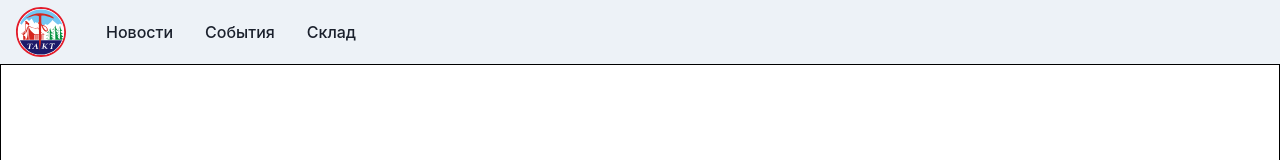
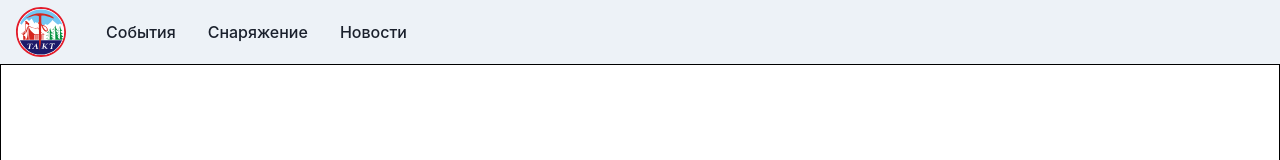
Before and after one commit to takttusur/frontend, a React (Vite) app: page / in a window 1280 px wide. Shown: the top 160 px of the page. Built offline with nearby package versions, Linux system fonts and the light colour scheme.

Commit message:
Moved components to components folder, fixed dependency versions, small refactoring

```diff
--- a/src/App.tsx
+++ b/src/App.tsx
@@ -1,26 +1,23 @@
-import { lazy } from 'react';
 import './App.css';
-
-import MainMenu from './MainMenu';
-import CurrentEvents from './CurrentEvents';
-import WallpaperCarousel from './WallpaperCarousel';
-import Equipment from './Equipment';
-import Footer from './Footer';
-
-const News = lazy(() => import( './News' ));
+import MainMenu, {EQUIPMENT_SECTION, NEWS_SECTION, EVENTS_SECTION} from "./components/Navigation/MainMenu";
+import WallpaperCarousel from "./components/WallpaperCarousel";
+import CurrentEvents from "./components/CurrentEvents";
+import Equipment from "./components/Equipment";
+import News from "./components/News";
+import Footer from "./components/Footer";
 
 export default function App() {
-  return (
-    <>
-      <MainMenu />
-      <WallpaperCarousel />
-      <a id='События' />
-      <CurrentEvents />
-      <a id='Склад' />
-      <Equipment />
-      <a id='Новости' />
-      <News />
-      <Footer />
-    </>
-  );
+    return (
+        <>
+            <MainMenu/>
+            <WallpaperCarousel/>
+            <a id={EVENTS_SECTION}/>
+            <CurrentEvents/>
+            <a id={EQUIPMENT_SECTION}/>
+            <Equipment/>
+            <a id={NEWS_SECTION}/>
+            <News/>
+            <Footer/>
+        </>
+    );
 }
--- a/src/MainMenu.tsx
+++ /dev/null
@@ -1,64 +0,0 @@
-import { Image, Flex, Box, IconButton, Stack, useColorModeValue, HStack, useDisclosure } from '@chakra-ui/react';
-import taktLogo from './assets/takt.svg';
-import { HamburgerIcon, CloseIcon } from '@chakra-ui/icons';
-
-interface Props {
-  children: string;
-}
-
-const NavLink = (props: Props) => {
-  return (
-    <Box
-        as="a"
-        px={2}
-        py={1}
-        rounded={'md'}
-        _hover={{
-          textDecoration: 'none',
-          bg: useColorModeValue('gray.200', 'gray.700'),
-        }}
-        href={`#${props.children}`}>
-        {props.children}
-      </Box>
-  );
-};
-
-export default function MainMenu() {
-  const { isOpen, onOpen, onClose } = useDisclosure();
-  const Links = ['Новости', 'События', 'Склад'];
-
-  return (
-      <>
-        <Box w='100%' position='fixed' bg={useColorModeValue('gray.100', 'gray.900')} px={4}>
-          <Flex h={16} alignItems={'center'} justifyContent={'space-between'}>
-            <IconButton
-              size={'md'}
-              icon={isOpen ? <CloseIcon /> : <HamburgerIcon />}
-              aria-label={'Open Menu'}
-              display={{ md: 'none' }}
-              onClick={isOpen ? onClose : onOpen}
-            />
-            <HStack spacing={8} alignItems={'center'}>
-              <Image src={taktLogo} alt="Перейти на страницу в VK" boxSize='50px' />
-              <HStack as={'nav'} spacing={4} display={{ base: 'none', md: 'flex' }}>
-                {Links.map((link) => (
-                  <NavLink key={link}>{link}</NavLink>
-                ))}
-              </HStack>
-            </HStack>
-          </Flex>
-
-          {isOpen ? (
-            <Box pb={4} display={{ md: 'none' }}>
-              <Stack as={'nav'} spacing={4}>
-                {Links.map((link) => (
-                  <NavLink key={link}>{link}</NavLink>
-                ))}
-              </Stack>
-            </Box>
-          ) : null}
-        </Box>
-        <Box h={16} />
-      </>
-  );
-}
--- a/src/Footer.tsx
+++ b/src/components/Footer.tsx
@@ -1,6 +1,6 @@
 import { Text, Box, Center } from '@chakra-ui/react';
 
-export default function WallpaperCarousel() {
+export default function Footer() {
   return (
     <>
         <Box bg='black' h={100}>
@@ -13,4 +13,3 @@ export default function WallpaperCarousel() {
     </>
   );
 }
-//href="https://vk.com/takt_tusur"
--- /dev/null
+++ b/src/components/Navigation/MainMenu.tsx
@@ -0,0 +1,50 @@
+import {Image, Flex, Box, IconButton, Stack, useColorModeValue, HStack, useDisclosure, Link} from '@chakra-ui/react';
+import taktLogo from '../../assets/takt.svg';
+import {HamburgerIcon, CloseIcon} from '@chakra-ui/icons';
+import NavLink from "./NavLink";
+
+export const NEWS_SECTION: string = "Новости";
+export const EVENTS_SECTION: string = "События";
+export const EQUIPMENT_SECTION: string = "Снаряжение";
+
+export default function MainMenu() {
+    const {isOpen, onOpen, onClose} = useDisclosure();
+    const Links = [EVENTS_SECTION, EQUIPMENT_SECTION, NEWS_SECTION];
+
+    return (
+        <>
+            <Box w='100%' position='fixed' bg={useColorModeValue('gray.100', 'gray.900')} px={4}>
+                <Flex h={16} alignItems={'center'} justifyContent={'space-between'}>
+                    <IconButton
+                        size={'md'}
+                        icon={isOpen ? <CloseIcon/> : <HamburgerIcon/>}
+                        aria-label={'Open Menu'}
+                        display={{md: 'none'}}
+                        onClick={isOpen ? onClose : onOpen}
+                    />
+                    <HStack spacing={8} alignItems={'center'}>
+                        <Link href="https://vk.com/takt_tusur" title="Перейти на страницу клуба в VK">
+                            <Image src={taktLogo} boxSize='50px'/>
+                        </Link>
+                        <HStack as={'nav'} spacing={4} display={{base: 'none', md: 'flex'}}>
+                            {Links.map((link) => (
+                                <NavLink key={link}>{link}</NavLink>
+                            ))}
+                        </HStack>
+                    </HStack>
+                </Flex>
+
+                {isOpen ? (
+                    <Box pb={4} display={{md: 'none'}}>
+                        <Stack as={'nav'} spacing={4}>
+                            {Links.map((link) => (
+                                <NavLink key={link}>{link}</NavLink>
+                            ))}
+                        </Stack>
+                    </Box>
+                ) : null}
+            </Box>
+            <Box h={16}/>
+        </>
+    );
+}
--- /dev/null
+++ b/src/components/Navigation/NavLink.tsx
@@ -0,0 +1,20 @@
+import {Box, useColorModeValue} from "@chakra-ui/react";
+
+interface INavLinkProps {
+    children: string;
+}
+
+export default function NavLink(props: INavLinkProps) {
+    return (<Box
+        as="a"
+        px={2}
+        py={1}
+        rounded={'md'}
+        _hover={{
+            textDecoration: 'none',
+            bg: useColorModeValue('gray.200', 'gray.700'),
+        }}
+        href={`#${props.children}`}>
+        {props.children}
+    </Box>)
+}
```
Also changed, not shown: package.json (+23 -23 lines), src/components/CurrentEvents.tsx (renamed from src/CurrentEvents.tsx), src/components/Equipment.tsx (renamed from src/Equipment.tsx), src/components/News.tsx (renamed from src/News.tsx), src/components/WallpaperCarousel.tsx (renamed from src/WallpaperCarousel.tsx).
